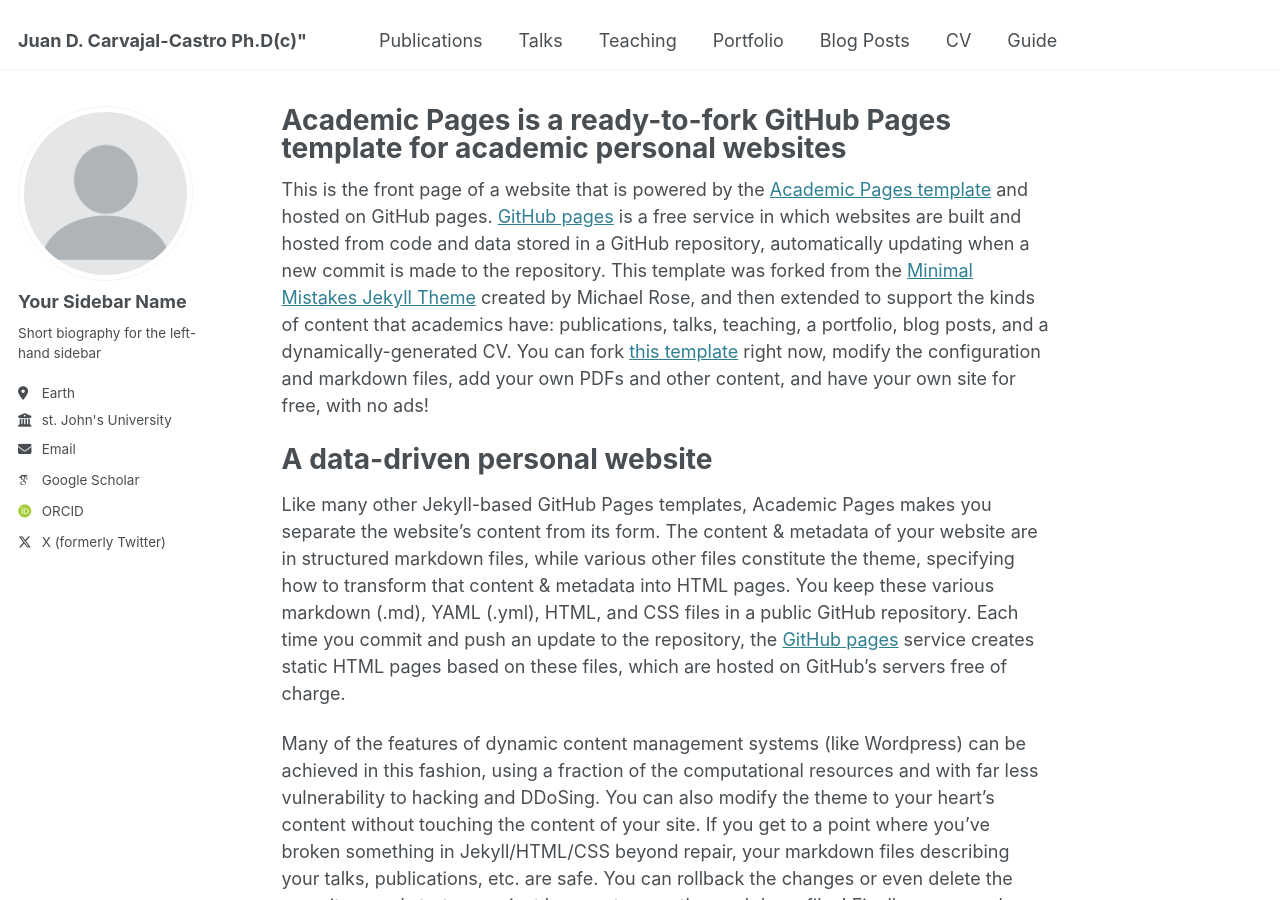
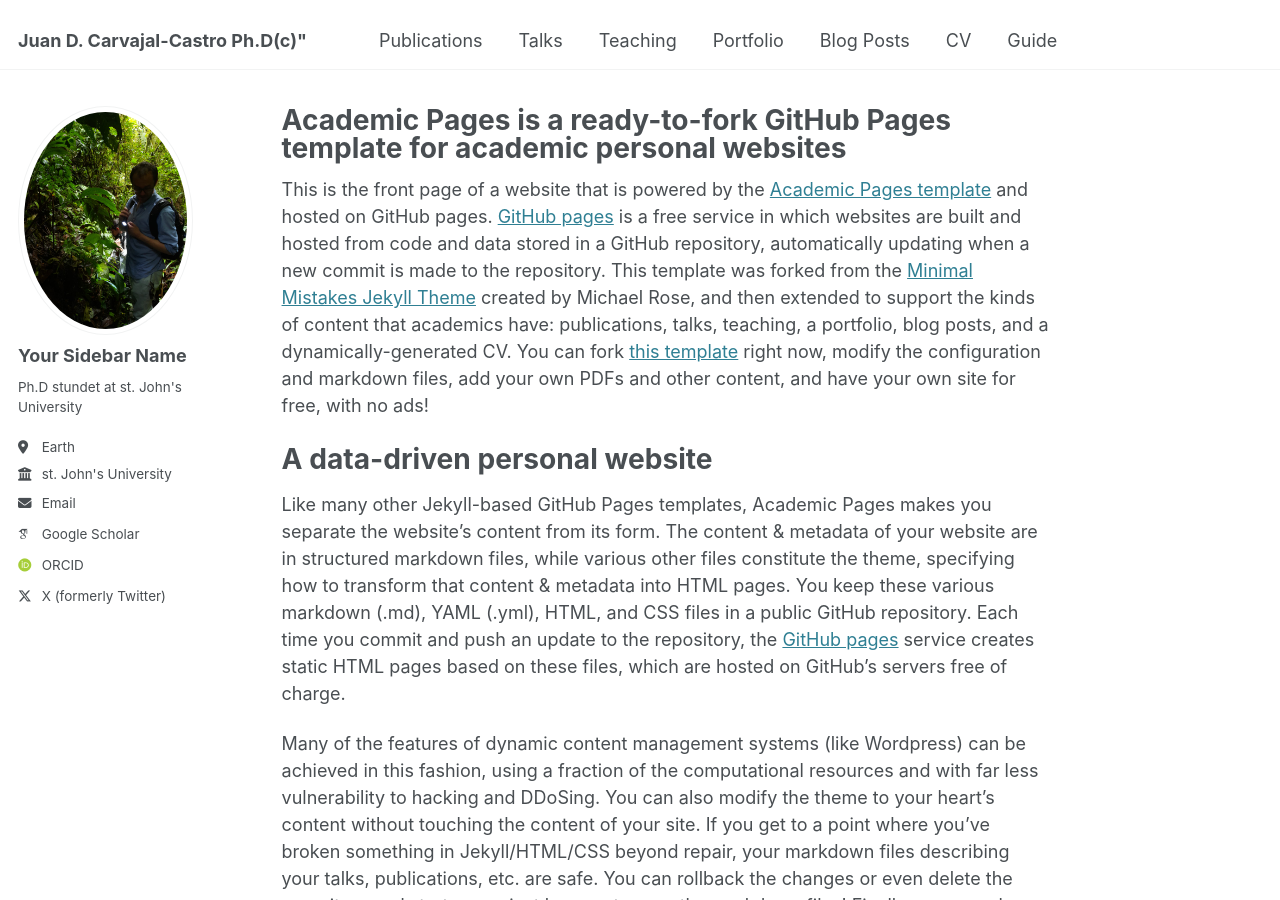
Before and after one commit to carvajaljcastro/carvajaljcastro.github.io, a Jekyll site: the page built from _pages/about.md, in a window 1280 px wide and 900 px high. Built offline with Jekyll 4.4.1, drawn with Linux system fonts in a browser that asks for light colours; some web fonts are replaced.

Commit message:
commit #4

```diff
--- a/_config.yml
+++ b/_config.yml
@@ -13,19 +13,19 @@
 title_separator          : "-"
 name                     : &name "Juan D. Carvajal-Castro"
 description              : &description "personal description"
-url                      : https://carvajaljcastro.github.io/ # the base hostname & protocol for your site e.g. "https://[your GitHub username].github.io"
+url                      : https://carvajaljcastro.github.io # the base hostname & protocol for your site e.g. "https://[your GitHub username].github.io"
 baseurl                  : "" # the subpath of your site, e.g. "/blog"
-repository               : "carvajaljcastro/carvajaljcastro.github.io/"
+repository               : "carvajaljcastro/carvajaljcastro.github.io"
 
 # Site Author - The following control what appear as part of the author content on the side bar.
 #               If a field is blank the icon and link will not appear, otherwise it will be shown.
 #               Additional customization can be done by editing /_includes/author-profile.html
 author:
   # Biographic information
-  avatar           : "profile.png"
+  avatar           : "cover.jpeg"
   name             : "Your Sidebar Name"
   pronouns         : # example: "she/her"
-  bio              : "Short biography for the left-hand sidebar"
+  bio              : "Ph.D stundet at st. John's University"
   location         : "Earth"
   employer         : "st. John's University"
   uri              : # URL
```
Also changed, not shown: images/cover.jpeg (added).
